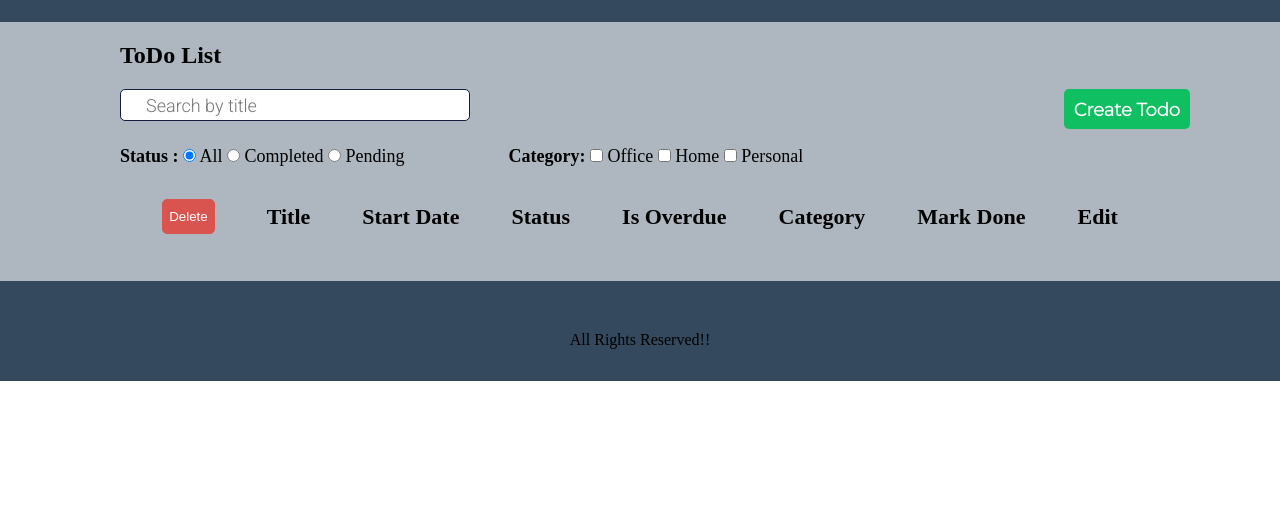
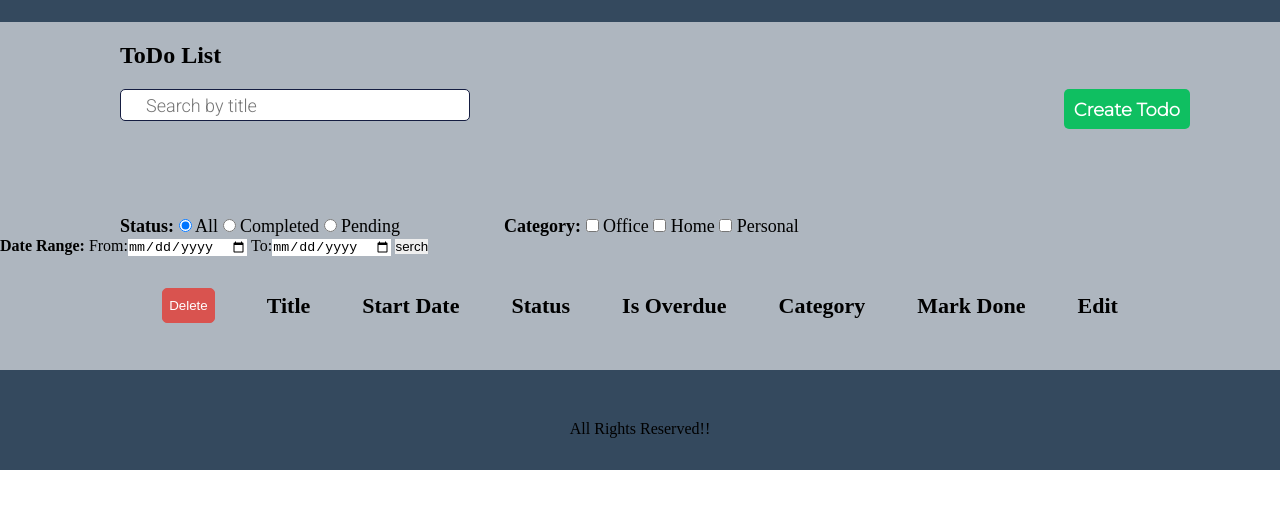
Before and after one commit to ManasiD-cuelogic/JS_Assignment, a plain HTML site: page dashboard.html in a window 1280 px wide. Shown: the part 78-586 px from the top of the page. Drawn offline with Linux system fonts and the light colour scheme; sample sign-in values are in the browser's storage.

Commit message:
add serch by date range

```diff
--- a/dashboard.html
+++ b/dashboard.html
@@ -3,7 +3,7 @@
   <head>
     <meta charset="UTF-8">
     <meta name="viewport" content="width=device-width, initial-scale=1.0">
-    <script src="javascript/dashboard.js" ></script>
+    <script src="javascript/dashboard.js"></script>
     <script src="javascript/logout.js" ></script>
     <link rel="stylesheet" href="css/style.css">
     <link rel="stylesheet" href="css/dashboard.css">
@@ -19,13 +19,16 @@
 
     <section>
       <h2>ToDo List</h2>
-      <div>
+      <div style="padding-bottom: 20px;">
         <input type="text" placeholder="Search by title" id="titleSearch"/>
         <a href="createtodo.html" class="btn" style="float: right;">Create Todo</a>
       </div>
 
+      <div class="error">
+        <p id="startdaterr"></p>
+      </div>
       <div class="status">
-        <b>Status : </b>
+        <b>Status: </b>
         <input type="radio" id="all" name="statusSearch" value="all" checked> All
         <input type="radio" id="comp" name="statusSearch" value="completed"> Completed
         <input type="radio" id="pend" name="statusSearch" value="pending"> Pending
@@ -36,6 +39,13 @@
         <input type="checkbox" id="office" name="searchByCat" value="office"> Office
         <input type="checkbox" id="home" name="searchByCat" value="home"> Home
         <input type="checkbox" id="personal" name="searchByCat" value="personal"> Personal
+      </div>
+
+      <div class="date">
+        <b>Date Range: </b>
+        From:<input type="date" id="startDate" >
+        To:<input type="date" id="endDate" >
+        <input type="button" value="serch" name="searchByDate" id="datefind" onclick="searchByDate()">
       </div>
 
       <div class="todotable">
@@ -56,7 +66,7 @@
     </div>
   </section>
   <footer>
-    <p>All Rights Reserved!!</p>
+    <p style="padding-top:50px;">All Rights Reserved!!</p>
   </footer>
 </body>
 </html>
```
